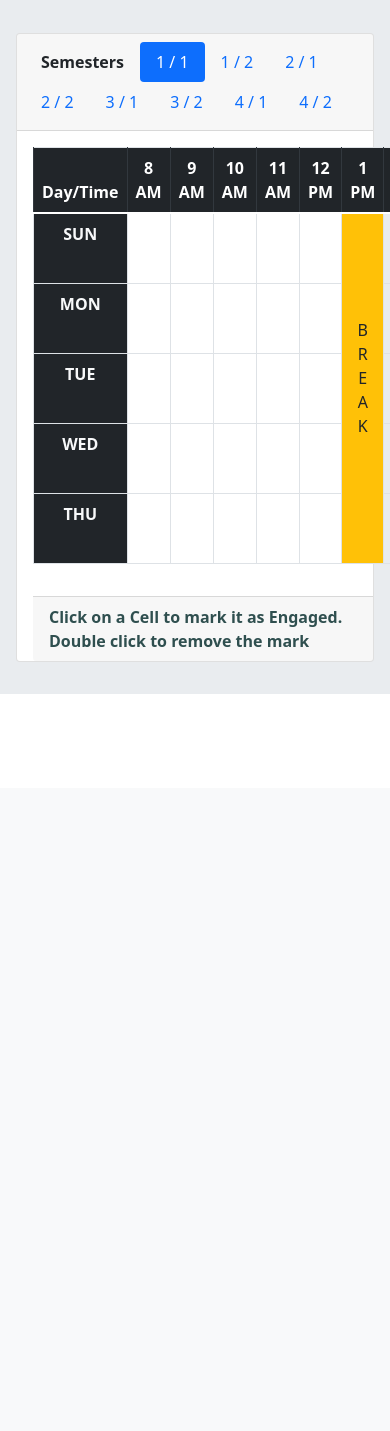
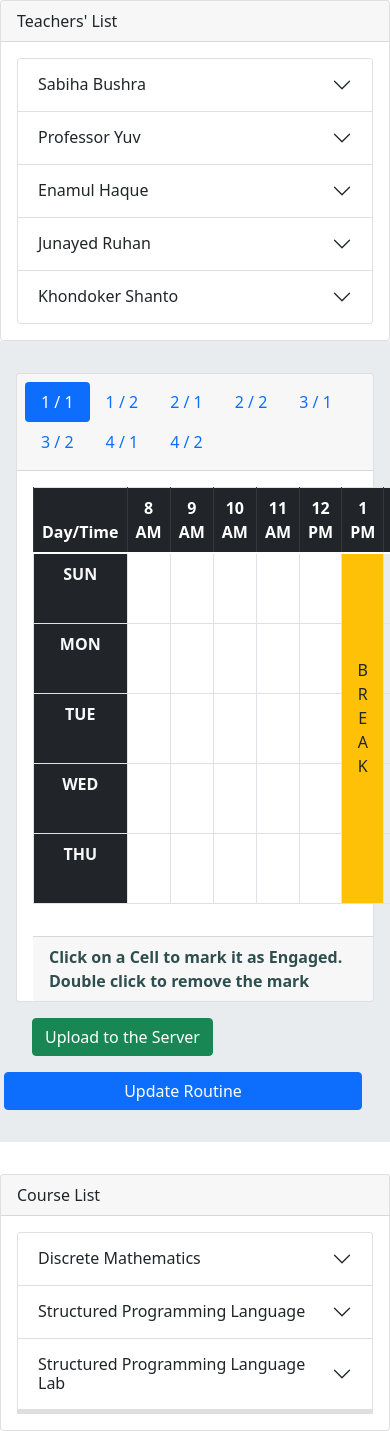
Before and after one commit to yuvsust/Routine-Management-System, a Django app: page /create-routine/ in a window 390 px wide; the page is wider, and only the part inside the window is pictured. Shown: the part 56-1487 px from the top of that part. Before the commit the page ends 750 px from the top of that part, so only its background shows below. Run offline with Django 3.2, Linux system fonts and the light colour scheme; a user stored in the database is signed in; data comes from the database, SQL or seed files in the repository; some libraries are stand-ins or nearby versions.

Commit message:
All Teacher List and All Courses of Selected Semester is Shown Dynamically

```diff
--- a/core/templates/core/admin_base.html
+++ b/core/templates/core/admin_base.html
@@ -26,9 +26,34 @@
 
     <!--main content wrapper-->
     <div class="mcw">
-        {% block body %}
-
-        {% endblock %}
+        <div class="row">
+            <div class="col-md-3">
+                <div class="card">
+                    <div class="card-header">Teachers' List</div>
+                    <div class="card-body">
+                        <div class="accordion" id="teacher_list">
+                            {% block teacher_list %}
+                            {% endblock %}
+                        </div>
+                    </div>
+                </div>
+            </div>
+            <div class="col-md-6">
+                {% block body %}
+                {% endblock %}
+            </div>
+            <div class="col-md-3">
+                <div class="card">
+                    <div class="card-header">Course List</div>
+                    <div class="card-body">
+                        <div class="accordion" id="course_list">
+                            {% block course_list %}
+                            {% endblock %}
+                        </div>
+                    </div>
+                </div>
+            </div>
+        </div>
     </div>
 </body>
 
@@ -46,4 +71,5 @@
 {% block js %}
 
 {% endblock %}
+
 </html>
--- a/core/templates/core/admin_dashboard.html
+++ b/core/templates/core/admin_dashboard.html
@@ -6,8 +6,7 @@
 
 {% block body %}
 <div class="row jumbotron">
-    <div class="col-md-1"></div>
-    <div class="col-md-10">
+    <div class="col-md-12">
         <h1>Hello Admin... Welcome to the Dashboard</h1>
     </div>
 </div>
--- a/core/templates/core/admin_navbar.html
+++ b/core/templates/core/admin_navbar.html
@@ -17,17 +17,24 @@
             <li class="nav-item {% if current == 'create' %}active{% endif %}">
                 <a class="nav-link" href="{% url 'create_routine' %}">Create Routine</a>
             </li>
-            <li class="nav-item">
-                <a class="nav-link" href="{% url 'admin:index' %}">Django Admin Panel</a>
-            </li>
             <li class="nav-item dropdown">
-                <a class="nav-link dropdown-toggle" href="#" id="navbarDropdownMenuLink" data-toggle="dropdown"
+                <a class="nav-link dropdown-toggle" href="#" id="registerDropdown" data-toggle="dropdown"
                     aria-haspopup="false" aria-expanded="false">
                     Register
                 </a>
-                <div class="dropdown-menu" aria-labelledby="navbarDropdownMenuLink">
+                <div class="dropdown-menu" aria-labelledby="registerDropdown">
                     <a class="dropdown-item" href="{% url 'course_register' %}">New Course</a>
-                    <a class="dropdown-item" href="{% url 'room_register' %}">Room</a>
+                    <a class="dropdown-item" href="{% url 'room_register' %}">New Room</a>
+                </div>
+            </li>
+            <li class="nav-item dropdown">
+                <a class="nav-link dropdown-toggle" href="#" id="logoutDropdown" data-toggle="dropdown"
+                    aria-haspopup="false" aria-expanded="false">
+                    Settings
+                </a>
+                <div class="dropdown-menu" aria-labelledby="logoutDropdown">
+                    <a class="dropdown-item" href="{% url 'admin:index' %}">Admin Panel</a>
+                    <a class="dropdown-item" href="{% url 'logout' %}">LogOut</a>
                 </div>
             </li>
         </ul>
--- a/core/templates/core/create_routine.html
+++ b/core/templates/core/create_routine.html
@@ -1,5 +1,69 @@
 {% extends 'core/admin_base.html' %}
 
+{% block teacher_list %}
+
+{% for teacher in teachers %}
+<div class="accordion-item">
+    <h2 class="accordion-header" id="teacher{{teacher.pk}}">
+        <button class="accordion-button collapsed" type="button" data-toggle="collapse"
+            data-target="#collapse{{teacher.pk}}" aria-expanded="true" aria-controls="collapse{{teacher.pk}}">
+            {{ teacher.user.get_full_name }}
+        </button>
+    </h2>
+    <div id="collapse{{teacher.pk}}" class="accordion-collapse collapse" aria-labelledby="teacher{{teacher.pk}}"
+        data-parent="#teacher_list">
+        <div class="accordion-body">
+            <ul class="list-group">
+                {% for course in teacher.course_set.all %}
+                <li class="list-group-item">
+                    <div class="row">
+                        <div class="col-md-8">
+                            {{ course.course_code }} {{ course.course_type|lower }}
+                        </div>
+                        <div class="col-md-4">
+                            {% if course.course_type == 'LAB' %}
+                            {% widthratio course.course_credit 1 2 %} hrs left
+                            {% else %}
+                            {{ course.course_credit|floatformat }} hrs left
+                            {% endif %}
+                        </div>
+                    </div>
+                </li>
+                {% endfor %}
+            </ul>
+        </div>
+    </div>
+</div>
+{% endfor %}
+{% endblock %}
+
+{% block course_list %}
+{% for course in courses %}
+<div class="accordion-item">
+    <h2 class="accordion-header" id="{{ course.course_code|cut:' ' }}">
+        <button class="accordion-button collapsed" type="button" data-toggle="collapse"
+            data-target="#collapse{{course.course_code|cut:' '}}" aria-expanded="true"
+            aria-controls="collapse{{course.course_code|cut:' '}}">
+            {{ course.course_name }}
+        </button>
+    </h2>
+    <div id="collapse{{course.course_code|cut:' '}}" class="accordion-collapse collapse"
+        aria-labelledby="{{course.course_code|cut:' '}}" data-parent="#course_list">
+        <div class="accordion-body">
+            <ul class="list-group">
+                <li class="list-group-item">
+                    {% if course.course_type == 'LAB' %}
+                    {% widthratio course.course_credit 1 2 %} hrs left
+                    {% else %}
+                    {{ course.course_credit|floatformat }} hrs left
+                    {% endif %}
+                </li>
+            </ul>
+        </div>
+    </div>
+</div>
+{% endfor %}
+{% endblock %}
 
 {% block navbar %}
 {% with current='create' %}{{ block.super }}{% endwith %}
@@ -7,15 +71,10 @@
 
 {% block body %}
 <div class="row jumbotron">
-    <div class="col-md-2"></div>
-    <div class="col-md-8">
+    <div class="col-md-12">
         <div class="card">
             <div class="card-header">
-                <ul class="nav nav-pills card-header-pills" id="navbar" role="tablist">
-                    <li class="nav-item">
-                        <button class="nav-link text-dark">
-                            <strong>Semesters</strong></button>
-                    </li>
+                <ul class="nav nav-pills card-header-pills" id="routine" role="tablist">
                     <li class="nav-item">
                         <button class="nav-link active" id="pills-11-tab" data-bs-toggle="pill" data-target="#pills-11"
                             type="button" role="tab" aria-controls="pills-11" aria-selected="true">1 / 1</button>
@@ -86,29 +145,72 @@
                     Engaged. Double click
                     to remove the mark</b></div>
         </div>
+    </div>
+    <div class="row">
+        <form action="" method="POST" class="col-md-4 ml-3">
+            {% csrf_token %}
+            <div id="engForm" style="display: none;">
 
+            </div>
+            <button class="btn btn-success mt-3" type="submit" id="uploadToServer" style="display: inline-block;">
+                Upload to the Server
+            </button>
+        </form>
+        <button class="btn btn-primary mt-3 col-md-3" onclick="startUpdate()" style="display: inline-block;"
+            id="updateSchedule">
+            Update Routine
+        </button>
     </div>
+    <button class="btn btn-primary mt-3" type="button" href="" id="saveUpdate" style="display: none; cursor:pointer;"
+        onclick="cancelUpdate()">Save</button>
+    <br>
+    <br>
 </div>
 {% endblock body %}
 
 {% block js %}
 
 <script>
-    var triggerTabList = [].slice.call(document.querySelectorAll('#navbar button'))
+    //-------- Show all courses of the semester that is selected currently start ---------//
 
-    for (let i = 0; i < triggerTabList.length; i++) {
-        //triggerTabList[i].setAttribute("style", "text-decoration: none; color: black;")
+    // Initially semester 11 selected //
+    showAllSemesterCourses("11");
+
+    // Function that actually shows courses
+    function showAllSemesterCourses(tab_id) {
+        {% for course in courses %}
+            course_element = document.getElementById("{{ course.course_code|cut:' ' }}")
+            if ({{ course.semester }} != tab_id) {
+                course_element.setAttribute("style", "display: none;")
+            }
+            else {
+                course_element.setAttribute("style", "display: block;")
+            }
+        {% endfor %}
     }
+    //-------- Show all courses of the semester that is selected currently ends ---------//
 
 
-    triggerTabList.forEach(function (triggerEl) {
-        var tabTrigger = new bootstrap.Tab(triggerEl)
-        console.log(tabTrigger)
-        triggerEl.addEventListener('click', function (event) {
-            event.preventDefault()
-            tabTrigger.show()
+
+    //----------------- Funtion for selected tab starts---------------------//
+    var triggerTabList = [].slice.call(document.querySelectorAll('#routine button'));
+
+    triggerTabList.forEach(function (selectedTab) {
+        var tabTrigger = new bootstrap.Tab(selectedTab);
+
+        selectedTab.addEventListener('click', function (event) {
+            // Mark the selected tab as primary button
+            event.preventDefault();
+            tabTrigger.show();
+
+
+            // Show all courses of the selected semester
+            var tab_id = $(this).attr('id');
+            tab_id = tab_id.slice(6, 8);
+            showAllSemesterCourses(tab_id);
         })
     })
+    //----------------- Funtion for selected tab ends---------------------//
 </script>
 
 {% endblock %}
--- a/core/views.py
+++ b/core/views.py
@@ -5,6 +5,7 @@
 from accounts.decorators import admin_only, allowed_user
 from accounts.models import User, Teacher, TeacherEngagement
 from accounts.forms import TeacherProfileForm, UserProfileForm
+from .models import Course, Room
 from .forms import CourseRegisterForm, RoomRegisterForm
 import json
 import ast
@@ -84,7 +85,10 @@
 @login_required(login_url='login')
 @admin_only
 def createRoutine(request):
-    return render(request, "core/create_routine.html")
+    teachers = Teacher.objects.all()
+    courses = Course.objects.all()
+    context = {'teachers': teachers, 'courses': courses}
+    return render(request, "core/create_routine.html", context)
 
 
 @login_required(login_url='login')
```
